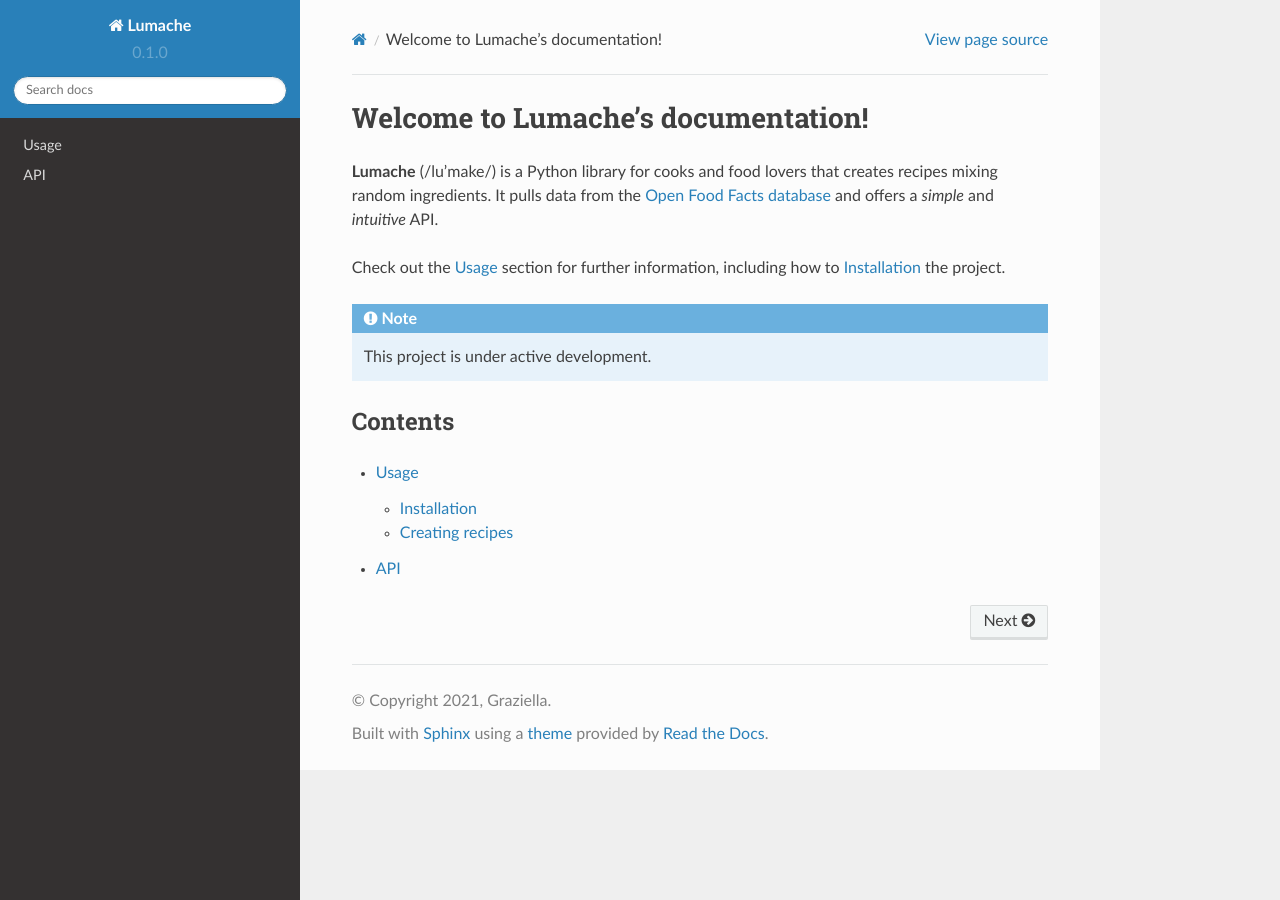
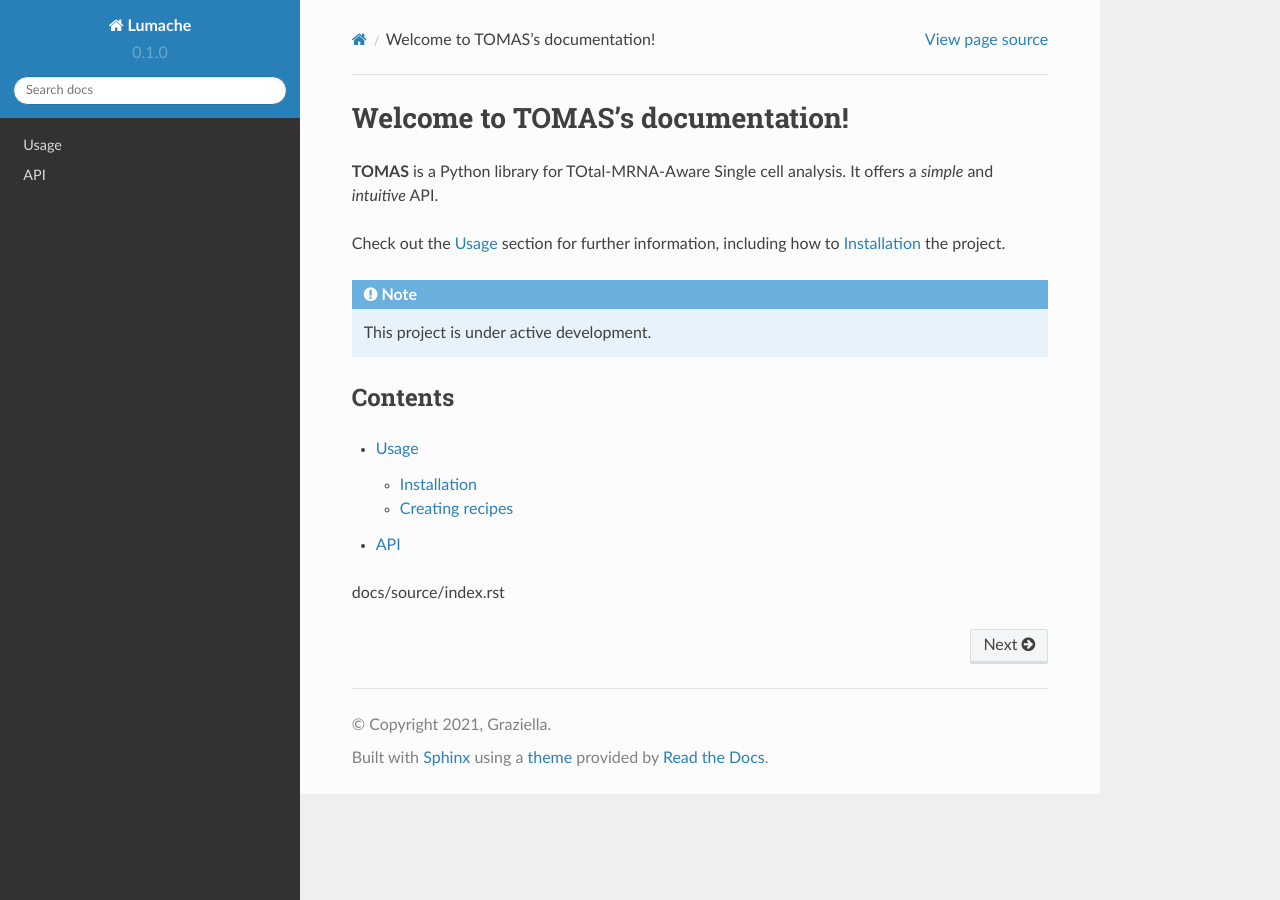
Before and after one commit to QiuyuLian/TOMAS, a Sphinx documentation site: the page built from docs/source/index.rst, in a window 1280 px wide. Built offline with Sphinx 7.4.7 and the Read the Docs theme 2.0.0, drawn with Linux system fonts in a browser that asks for light colours.

Commit message:
Update index.rst

```diff
--- a/docs/source/index.rst
+++ b/docs/source/index.rst
@@ -1,10 +1,8 @@
-Welcome to Lumache's documentation!
+Welcome to TOMAS's documentation!
 ===================================
 
-**Lumache** (/lu'make/) is a Python library for cooks and food lovers
-that creates recipes mixing random ingredients.
-It pulls data from the `Open Food Facts database <https://world.openfoodfacts.org/>`_
-and offers a *simple* and *intuitive* API.
+**TOMAS** is a Python library for TOtal-MRNA-Aware Single cell analysis.
+It offers a *simple* and *intuitive* API.
 
 Check out the :doc:`usage` section for further information, including
 how to :ref:`installation` the project.
@@ -20,3 +18,5 @@
 
    usage
    api
+
+docs/source/index.rst
```
